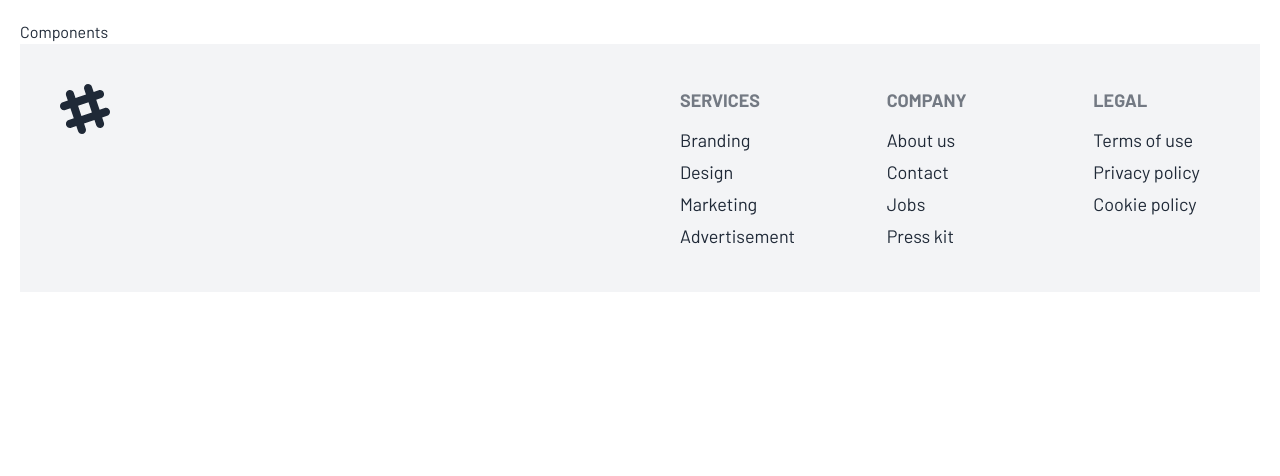
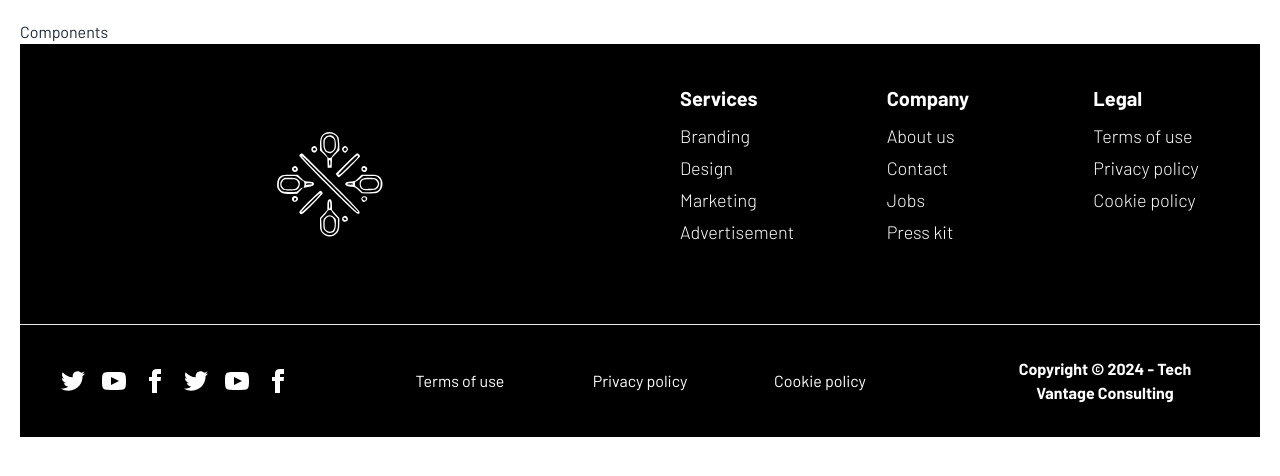
Before and after one commit to TechVantageConsulting/Portfolio, a React (Vite) app: page / in a window 1280 px wide. Shown: the top 476 px of the page. Built offline with nearby package versions, Linux system fonts and the light colour scheme.

Commit message:
footer-finished

```diff
--- a/src/components/PageContainer/Footer/Footer.tsx
+++ b/src/components/PageContainer/Footer/Footer.tsx
@@ -1,48 +1,243 @@
 export function Footer() {
   return (
-    <div className="lg:grid lg:grid-cols-2">
-      <aside className="bg-gray-100 px-10 pt-10">
+    <div className="lg:grid lg:grid-cols-2 bg-black text-white ">
+      <aside className="px-10 pt-10 flex justify-center items-center lg:p-10">
         <svg
-          width="50"
-          height="50"
-          viewBox="0 0 24 24"
+          version="1.0"
           xmlns="http://www.w3.org/2000/svg"
-          fillRule="evenodd"
-          clipRule="evenodd"
-          className="fill-current"
+          width="200"
+          height="200"
+          viewBox="0 0 300.000000 300.000000"
+          preserveAspectRatio="xMidYMid meet"
         >
-          <path d="M22.672 15.226l-2.432.811.841 2.515c.33 1.019-.209 2.127-1.23 2.456-1.15.325-2.148-.321-2.463-1.226l-.84-2.518-5.013 1.677.84 2.517c.391 1.203-.434 2.542-1.831 2.542-.88 0-1.601-.564-1.86-1.314l-.842-2.516-2.431.809c-1.135.328-2.145-.317-2.463-1.229-.329-1.018.211-2.127 1.231-2.456l2.432-.809-1.621-4.823-2.432.808c-1.355.384-2.558-.59-2.558-1.839 0-.817.509-1.582 1.327-1.846l2.433-.809-.842-2.515c-.33-1.02.211-2.129 1.232-2.458 1.02-.329 2.13.209 2.461 1.229l.842 2.515 5.011-1.677-.839-2.517c-.403-1.238.484-2.553 1.843-2.553.819 0 1.585.509 1.85 1.326l.841 2.517 2.431-.81c1.02-.33 2.131.211 2.461 1.229.332 1.018-.21 2.126-1.23 2.456l-2.433.809 1.622 4.823 2.433-.809c1.242-.401 2.557.484 2.557 1.838 0 .819-.51 1.583-1.328 1.847m-8.992-6.428l-5.01 1.675 1.619 4.828 5.011-1.674-1.62-4.829z"></path>
+          <metadata>
+            Created by potrace 1.10, written by Peter Selinger 2001-2011
+          </metadata>
+          <g
+            transform="translate(0.000000,300.000000) scale(0.100000,-0.100000)"
+            fill="#fff"
+            stroke="none"
+          >
+            <path
+              d="M1421 2262 c-53 -29 -71 -72 -71 -172 l0 -86 55 -54 54 -54 3 -75 3
+-76 30 0 30 0 3 75 3 75 55 56 56 57 -3 95 c-4 85 -7 98 -29 122 -53 57 -126
+71 -189 37z m132 -14 c51 -26 62 -49 65 -138 2 -90 -2 -101 -69 -170 -8 -9
+-18 -24 -22 -33 -10 -25 -54 -21 -68 6 -6 12 -28 39 -48 60 -34 36 -36 42 -39
+116 -5 92 12 135 61 156 35 16 92 17 120 3z m-47 -433 c-1 -56 -17 -54 -21 3
+-2 29 1 42 10 42 8 0 12 -14 11 -45z"
+            />
+            <path
+              d="M1429 2201 c-26 -27 -29 -36 -29 -96 0 -74 18 -116 57 -134 40 -18
+63 -13 98 22 31 31 33 38 34 97 0 67 -22 121 -55 134 -37 14 -76 5 -105 -23z
+m116 -16 c21 -21 25 -33 25 -87 0 -35 -6 -70 -13 -79 -20 -26 -55 -40 -82 -33
+-40 10 -55 41 -55 113 0 53 4 69 22 88 29 31 72 30 103 -2z"
+            />
+            <path
+              d="M1238 2059 c-25 -14 -24 -65 1 -79 11 -5 24 -10 30 -10 16 0 41 30
+41 50 0 21 -25 50 -43 50 -7 0 -20 -5 -29 -11z m50 -36 c5 -17 -26 -29 -40
+-15 -6 6 -7 15 -3 22 9 14 37 9 43 -7z"
+            />
+            <path
+              d="M1696 2054 c-9 -8 -16 -24 -16 -34 0 -21 25 -50 44 -50 17 0 46 33
+46 53 0 19 -26 47 -45 47 -7 0 -21 -7 -29 -16z m54 -34 c0 -19 -21 -32 -36
+-22 -21 15 -2 54 21 45 8 -3 15 -13 15 -23z"
+            />
+            <path
+              d="M1058 1949 c-10 -5 -18 -18 -18 -27 0 -9 192 -209 428 -445 435 -435
+461 -457 477 -406 6 19 -57 86 -426 455 -239 239 -436 434 -439 434 -3 0 -13
+-5 -22 -11z m862 -861 c0 -5 -5 -8 -11 -8 -5 0 -197 186 -426 414 -277 276
+-413 418 -408 426 5 8 144 -124 426 -406 231 -231 419 -422 419 -426z"
+            />
+            <path
+              d="M1741 1806 l-155 -154 17 -26 c10 -14 23 -26 30 -26 16 0 317 301
+317 317 0 15 -28 43 -43 43 -6 0 -80 -69 -166 -154z m179 110 c0 -15 -38 -56
+-188 -200 -70 -68 -95 -87 -104 -78 -9 9 22 45 128 152 133 133 164 157 164
+126z"
+            />
+            <path
+              d="M948 1759 c-36 -21 -16 -79 27 -79 42 0 59 44 29 74 -18 18 -32 20
+-56 5z m42 -32 c0 -8 -3 -17 -7 -20 -9 -9 -34 13 -27 24 8 14 34 11 34 -4z"
+            />
+            <path
+              d="M1982 1758 c-7 -7 -12 -21 -12 -33 0 -44 60 -63 80 -26 14 27 13 37
+-6 55 -18 19 -45 21 -62 4z m48 -37 c0 -14 -5 -18 -20 -14 -11 3 -20 12 -20
+19 0 8 9 14 20 14 13 0 20 -7 20 -19z"
+            />
+            <path
+              d="M768 1624 c-38 -20 -62 -70 -62 -130 0 -41 5 -59 27 -87 36 -47 81
+-60 190 -56 l87 4 42 42 c23 23 39 46 35 50 -4 3 -24 -10 -45 -30 -37 -36 -40
+-37 -118 -38 -117 -1 -152 8 -175 45 -16 24 -19 44 -16 85 3 46 9 59 36 83 30
+27 36 28 129 28 97 0 99 -1 138 -33 21 -19 47 -36 56 -40 23 -8 33 -53 19 -84
+-10 -23 -10 -25 6 -18 10 5 42 11 72 14 60 7 84 28 65 58 -8 14 -27 19 -76 21
+-63 3 -66 4 -113 52 l-49 50 -111 0 c-78 -1 -118 -5 -137 -16z m462 -123 c0
+-5 -15 -9 -34 -9 -19 0 -39 -3 -45 -7 -6 -3 -11 1 -11 9 0 12 11 16 45 16 25
+0 45 -4 45 -9z"
+            />
+            <path
+              d="M1925 1590 c-47 -48 -50 -49 -113 -52 -49 -2 -68 -7 -76 -20 -21 -34
+4 -52 77 -58 63 -5 69 -7 114 -52 l48 -47 112 -2 c99 -1 115 1 141 20 80 56
+80 185 2 241 -24 17 -44 20 -142 20 l-114 0 -49 -50z m304 1 c27 -25 31 -36
+31 -81 0 -106 -38 -135 -177 -134 l-94 1 -42 41 c-24 23 -48 42 -54 42 -24 0
+-24 80 1 80 6 1 31 19 56 40 l45 40 101 0 c99 0 103 -1 133 -29z m-379 -91 c0
+-5 -20 -10 -45 -10 -25 0 -45 5 -45 10 0 6 20 10 45 10 25 0 45 -4 45 -10z"
+            />
+            <path
+              d="M2010 1587 c-48 -12 -67 -38 -66 -88 2 -77 43 -100 165 -92 75 5 84
+8 106 35 40 48 28 109 -28 140 -25 14 -132 17 -177 5z m189 -43 c27 -34 26
+-57 -2 -89 -21 -25 -28 -27 -111 -28 -81 -1 -90 1 -107 22 -25 30 -24 72 1 99
+18 19 31 22 110 22 84 0 90 -1 109 -26z"
+            />
+            <path
+              d="M820 1592 c-8 -3 -26 -16 -40 -29 -36 -33 -35 -100 1 -136 24 -24 30
+-26 120 -24 84 2 96 4 118 26 15 15 25 39 28 65 4 36 1 45 -26 70 -28 27 -37
+29 -108 31 -43 1 -85 0 -93 -3z m189 -48 c28 -35 26 -65 -4 -98 -22 -24 -30
+-26 -105 -26 -73 0 -83 3 -105 25 -30 30 -32 64 -4 99 19 25 25 26 109 26 84
+0 90 -1 109 -26z"
+            />
+            <path
+              d="M1192 1247 c-83 -84 -152 -160 -152 -169 0 -10 10 -22 21 -29 20 -10
+35 2 175 142 85 85 154 161 154 169 0 18 -19 40 -35 40 -5 0 -79 -69 -163
+-153z m28 -41 c-91 -89 -145 -136 -148 -127 -3 8 54 72 138 155 94 92 145 136
+148 127 3 -9 -51 -69 -138 -155z"
+            />
+            <path
+              d="M940 1306 c-31 -38 9 -89 54 -68 45 20 30 82 -20 82 -12 0 -27 -7
+-34 -14z m53 -23 c8 -7 -11 -33 -24 -33 -5 0 -9 9 -9 20 0 19 20 27 33 13z"
+            />
+            <path
+              d="M1981 1306 c-29 -34 10 -93 46 -70 29 18 39 42 27 62 -14 22 -57 27
+-73 8z m56 -22 c3 -8 1 -20 -5 -26 -14 -14 -53 8 -46 27 8 20 43 19 51 -1z"
+            />
+            <path
+              d="M1472 1258 c-7 -7 -12 -40 -12 -80 l0 -68 -55 -60 -55 -60 0 -88 c0
+-76 3 -94 23 -123 43 -64 121 -86 187 -50 62 32 80 71 80 173 l0 88 -55 60
+-55 60 0 68 c0 65 -10 92 -35 92 -6 0 -16 -5 -23 -12z m33 -79 c0 -27 -4 -49
+-10 -49 -9 0 -12 54 -7 99 4 33 17 -5 17 -50z m22 -86 c3 -10 26 -39 49 -65
+l43 -46 0 -79 c0 -66 -4 -84 -24 -115 -44 -67 -139 -73 -196 -12 -21 22 -24
+37 -27 114 l-4 88 40 44 c21 24 44 53 51 66 14 27 59 30 68 5z"
+            />
+            <path
+              d="M1429 1001 c-27 -27 -29 -35 -29 -100 0 -64 3 -74 29 -103 24 -27 36
+-33 69 -32 65 2 84 28 90 123 4 78 4 81 -26 111 -42 41 -92 42 -133 1z m120
+-17 c24 -30 29 -116 10 -158 -17 -37 -60 -51 -97 -32 -37 19 -42 32 -42 109 0
+49 4 65 22 84 30 33 80 31 107 -3z"
+            />
+            <path
+              d="M1702 1014 c-49 -34 -6 -103 47 -74 28 14 25 57 -4 76 -18 12 -24 11
+-43 -2z m43 -45 c-8 -12 -32 -12 -40 1 -11 18 5 31 26 20 11 -6 17 -15 14 -21z"
+            />
+          </g>
         </svg>
       </aside>
       {/*contenedor de los navs */}
-      <div className="grid grid-cols-2 text-lg sm:grid-cols-3">
-        <div className="bg-gray-100 text-left px-10 pt-10 leading-8 sm:p-10">
+      <div className="grid grid-cols-2 text-lg sm:grid-cols-3 font-light">
+        <div className="text-left px-10 pt-10 leading-8 sm:p-10">
           <nav className="flex flex-col">
-            <h6 className="footer-title">Services</h6>
+            <h6 className="font-bold pb-2 text-xl">Services</h6>
             <a className="link link-hover">Branding</a>
             <a className="link link-hover">Design</a>
             <a className="link link-hover">Marketing</a>
             <a className="link link-hover">Advertisement</a>
           </nav>
         </div>
-        <div className="bg-gray-100 text-left px-10 pt-10 leading-8 sm:p-10">
+        <div className="text-left px-10 pt-10 leading-8 sm:p-10">
           <nav className="flex flex-col">
-            <h6 className="footer-title">Company</h6>
+            <h6 className="font-bold pb-2 text-xl">Company</h6>
             <a className="link link-hover">About us</a>
             <a className="link link-hover">Contact</a>
             <a className="link link-hover">Jobs</a>
             <a className="link link-hover">Press kit</a>
           </nav>
         </div>
-        <div className="col-span-2 text-center bg-gray-100 px-10 pt-8 pb-10 leading-8 sm:col-span-1 sm:p-10 sm:text-left">
+        <div className="col-span-2 text-left px-10 pt-8 pb-6 leading-8 sm:col-span-1 sm:p-10 ">
           <nav className="flex flex-col">
-            <h6 className="footer-title">Legal</h6>
+            <h6 className="font-bold pb-2 text-xl">Legal</h6>
             <a className="link link-hover">Terms of use</a>
             <a className="link link-hover">Privacy policy</a>
             <a className="link link-hover">Cookie policy</a>
           </nav>
         </div>
       </div>
+      {/*  bottom footer */}
+      <div className="grid grid-cols-4 col-span-2">
+        {/* icons */}
+        <div className="grid grid-flow-col gap-4 col-span-4 px-10 py-8 border-t place-items-center text-white sm:col-span-2 lg:col-span-1 ">
+          <a>
+            <svg
+              xmlns="http://www.w3.org/2000/svg"
+              width="24"
+              height="24"
+              viewBox="0 0 24 24"
+              className="fill-current "
+            >
+              <path d="M24 4.557c-.883.392-1.832.656-2.828.775 1.017-.609 1.798-1.574 2.165-2.724-.951.564-2.005.974-3.127 1.195-.897-.957-2.178-1.555-3.594-1.555-3.179 0-5.515 2.966-4.797 6.045-4.091-.205-7.719-2.165-10.148-5.144-1.29 2.213-.669 5.108 1.523 6.574-.806-.026-1.566-.247-2.229-.616-.054 2.281 1.581 4.415 3.949 4.89-.693.188-1.452.232-2.224.084.626 1.956 2.444 3.379 4.6 3.419-2.07 1.623-4.678 2.348-7.29 2.04 2.179 1.397 4.768 2.212 7.548 2.212 9.142 0 14.307-7.721 13.995-14.646.962-.695 1.797-1.562 2.457-2.549z"></path>
+            </svg>
+          </a>
+          <a>
+            <svg
+              xmlns="http://www.w3.org/2000/svg"
+              width="24"
+              height="24"
+              viewBox="0 0 24 24"
+              className="fill-current"
+            >
+              <path d="M19.615 3.184c-3.604-.246-11.631-.245-15.23 0-3.897.266-4.356 2.62-4.385 8.816.029 6.185.484 8.549 4.385 8.816 3.6.245 11.626.246 15.23 0 3.897-.266 4.356-2.62 4.385-8.816-.029-6.185-.484-8.549-4.385-8.816zm-10.615 12.816v-8l8 3.993-8 4.007z"></path>
+            </svg>
+          </a>
+          <a>
+            <svg
+              xmlns="http://www.w3.org/2000/svg"
+              width="24"
+              height="24"
+              viewBox="0 0 24 24"
+              className="fill-current"
+            >
+              <path d="M9 8h-3v4h3v12h5v-12h3.642l.358-4h-4v-1.667c0-.955.192-1.333 1.115-1.333h2.885v-5h-3.808c-3.596 0-5.192 1.583-5.192 4.615v3.385z"></path>
+            </svg>
+          </a>
+          <a>
+            <svg
+              xmlns="http://www.w3.org/2000/svg"
+              width="24"
+              height="24"
+              viewBox="0 0 24 24"
+              className="fill-current"
+            >
+              <path d="M24 4.557c-.883.392-1.832.656-2.828.775 1.017-.609 1.798-1.574 2.165-2.724-.951.564-2.005.974-3.127 1.195-.897-.957-2.178-1.555-3.594-1.555-3.179 0-5.515 2.966-4.797 6.045-4.091-.205-7.719-2.165-10.148-5.144-1.29 2.213-.669 5.108 1.523 6.574-.806-.026-1.566-.247-2.229-.616-.054 2.281 1.581 4.415 3.949 4.89-.693.188-1.452.232-2.224.084.626 1.956 2.444 3.379 4.6 3.419-2.07 1.623-4.678 2.348-7.29 2.04 2.179 1.397 4.768 2.212 7.548 2.212 9.142 0 14.307-7.721 13.995-14.646.962-.695 1.797-1.562 2.457-2.549z"></path>
+            </svg>
+          </a>
+          <a>
+            <svg
+              xmlns="http://www.w3.org/2000/svg"
+              width="24"
+              height="24"
+              viewBox="0 0 24 24"
+              className="fill-current"
+            >
+              <path d="M19.615 3.184c-3.604-.246-11.631-.245-15.23 0-3.897.266-4.356 2.62-4.385 8.816.029 6.185.484 8.549 4.385 8.816 3.6.245 11.626.246 15.23 0 3.897-.266 4.356-2.62 4.385-8.816-.029-6.185-.484-8.549-4.385-8.816zm-10.615 12.816v-8l8 3.993-8 4.007z"></path>
+            </svg>
+          </a>
+          <a>
+            <svg
+              xmlns="http://www.w3.org/2000/svg"
+              width="24"
+              height="24"
+              viewBox="0 0 24 24"
+              className="fill-current"
+            >
+              <path d="M9 8h-3v4h3v12h5v-12h3.642l.358-4h-4v-1.667c0-.955.192-1.333 1.115-1.333h2.885v-5h-3.808c-3.596 0-5.192 1.583-5.192 4.615v3.385z"></path>
+            </svg>
+          </a>
+        </div>
+        <div className="grid grid-cols-3 place-items-center col-span-4 px-10 py-8 text-center border-t sm:col-span-2 ">
+          <a className="link link-hover">Terms of use</a>
+          <a className="link link-hover">Privacy policy</a>
+          <a className="link link-hover">Cookie policy</a>
+        </div>
+        <div className="grid col-span-4 place-items-center px-10 py-8 text-center font-bold border-t lg:col-span-1">
+          Copyright © 2024 - Tech Vantage Consulting
+        </div>
+      </div>
     </div>
   );
 }
```
Also changed, not shown: src/components/PageContainer/Footer/Footer.scss (deleted).
